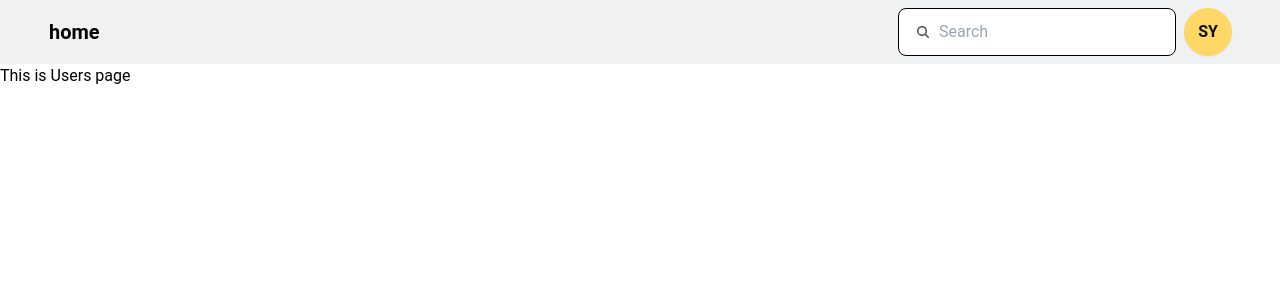
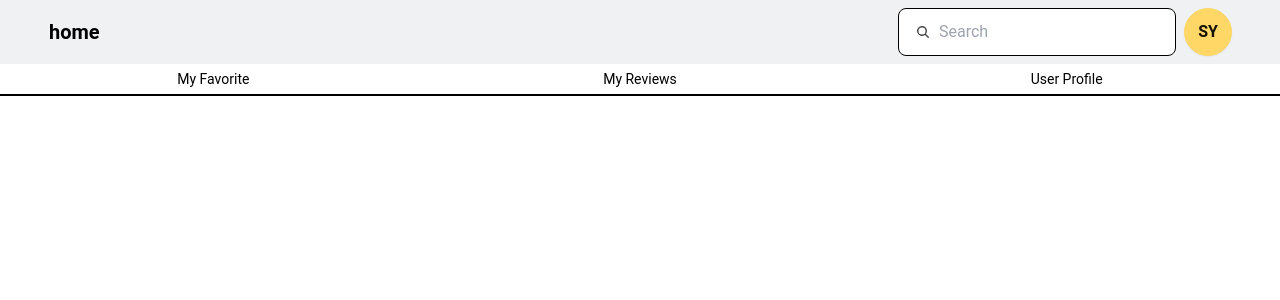
Before and after one commit to yll9108/restaurant_review, a Next.js app in the folder client/: page /users in a window 1280 px wide. Shown: the top 300 px of the page. Built offline with nearby package versions, Linux system fonts and the light colour scheme.

Commit message:
create my profile page

```diff
--- /dev/null
+++ b/client/src/app/users/favorite/page.tsx
@@ -0,0 +1,5 @@
+"use client";
+
+export default function MyFavorite() {
+  return <div>My Favorite page</div>;
+}
--- a/client/src/app/users/page.tsx
+++ b/client/src/app/users/page.tsx
@@ -1,5 +1,45 @@
 "use client";
+import MyFavorite from "./favorite/page";
+import MyReviews from "./reviews/page";
+import UserProfile from "./userProfile/page";
+export default function Page() {
+  return (
+    <>
+      <div role="tablist" className="tabs tabs-bordered grid grid-cols-3">
+        <input
+          type="radio"
+          name="my_tabs_1"
+          role="tab"
+          className="tab"
+          aria-label="My Favorite"
+        />
+        <div role="tabpanel" className="tab-content p-10">
+          <MyFavorite />
+        </div>
 
-export default function Page() {
-  return <div>This is Users page</div>;
+        <input
+          type="radio"
+          name="my_tabs_1"
+          role="tab"
+          className="tab"
+          aria-label="My Reviews"
+          // checked
+        />
+        <div role="tabpanel" className="tab-content p-10">
+          <MyReviews />
+        </div>
+
+        <input
+          type="radio"
+          name="my_tabs_1"
+          role="tab"
+          className="tab"
+          aria-label="User Profile"
+        />
+        <div role="tabpanel" className="tab-content p-10">
+          <UserProfile />
+        </div>
+      </div>
+    </>
+  );
 }
--- /dev/null
+++ b/client/src/app/users/reviews/page.tsx
@@ -0,0 +1,5 @@
+"use client";
+
+export default function MyReviews() {
+  return <div>My reviews page</div>;
+}
--- /dev/null
+++ b/client/src/app/users/userProfile/page.tsx
@@ -0,0 +1,5 @@
+"use client";
+
+export default function UserProfile() {
+  return <div>User Profile Page</div>;
+}
```
